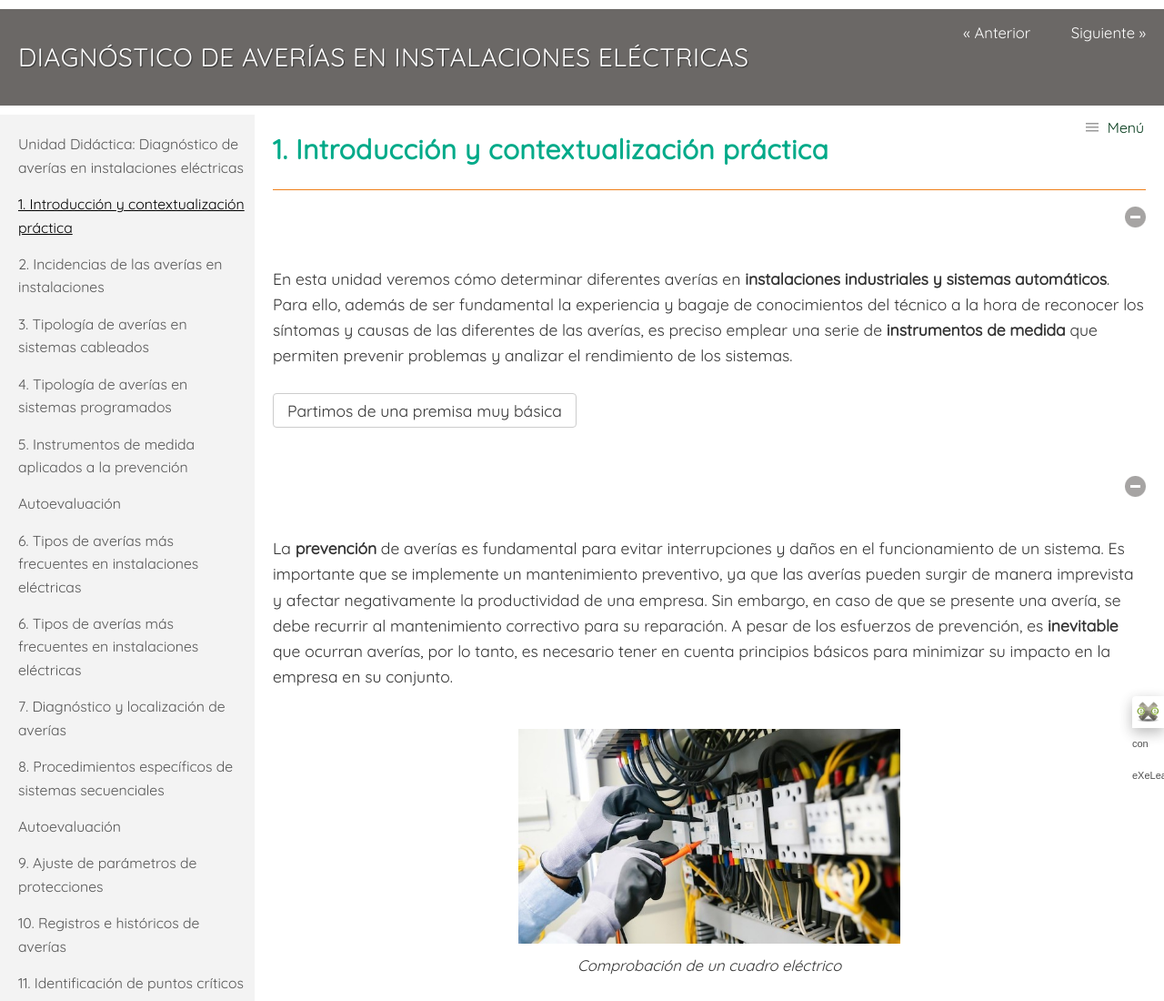
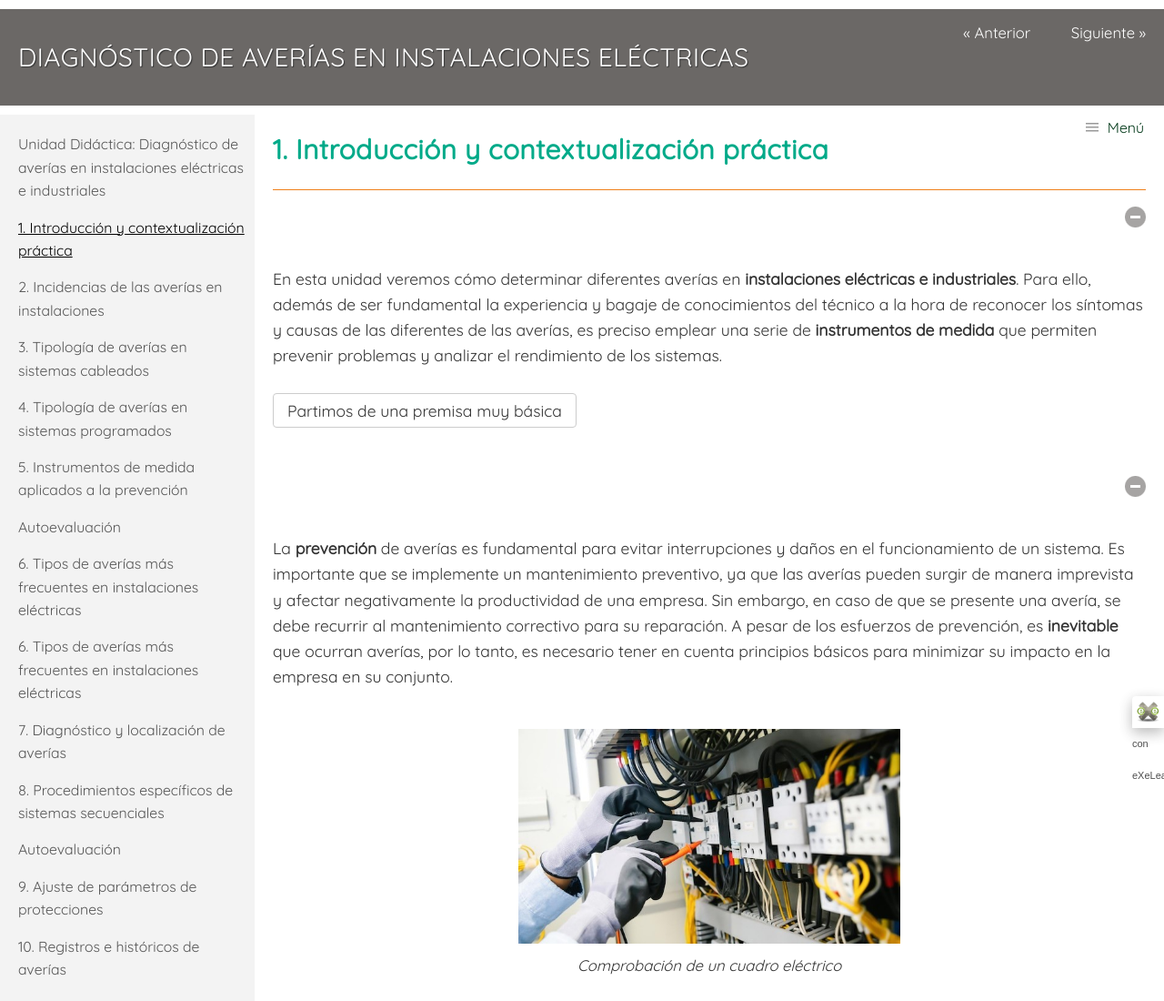
Before and after one commit to isaacrg1/DiagnosticoDeAverias, a plain HTML site: page 1_introduccin_y_contextualizacin_prctica.html in a window 1280 px wide. Shown: the top 1100 px of the page at 91% size. Drawn offline with Linux system fonts and the light colour scheme.

Commit message:
Add files via upload

```diff
--- a/1_introduccin_y_contextualizacin_prctica.html
+++ b/1_introduccin_y_contextualizacin_prctica.html
@@ -22,7 +22,7 @@
 <header id="header" ><div id="headerContent">Diagnóstico de averías en instalaciones eléctricas</div></header>
 <nav id="siteNav">
 <ul>
-   <li><a href="index.html" class="daddy main-node">Unidad Didáctica: Diagnóstico de averías en instalaciones eléctricas</a></li>
+   <li><a href="index.html" class="daddy main-node">Unidad Didáctica: Diagnóstico de averías en instalaciones eléctricas e industriales</a></li>
    <li id="active"><a href="1_introduccin_y_contextualizacin_prctica.html" class="active no-ch">1. Introducción y contextualización práctica</a></li>
    <li><a href="2_incidencias_de_las_averas_en_instalaciones.html" class="no-ch">2. Incidencias de las averías en instalaciones</a></li>
    <li><a href="3_tipologa_de_averas_en_sistemas_cableados.html" class="no-ch">3. Tipología de averías en sistemas cableados</a></li>
@@ -57,7 +57,7 @@
 <article class="iDevice_wrapper textIdevice" id="id4">
 <div class="iDevice emphasis0" >
 <div id="ta4_130_2" class="block iDevice_content">
-<div class="exe-text"><p>En esta unidad veremos cómo determinar diferentes averías en <strong>instalaciones industriales y sistemas automáticos</strong>. Para ello, además de ser fundamental la experiencia y bagaje de conocimientos del técnico a la hora de reconocer los síntomas y causas de las diferentes de las averías, es preciso emplear una serie de <strong>instrumentos de medida</strong> que permiten prevenir problemas y analizar el rendimiento de los sistemas.</p></div><div class="iDevice_buttons feedback-button js-required"><input type="button" class="feedbackbutton" value="Partimos de una premisa muy básica" /></div><div class="feedback js-feedback js-hidden"><p><span style="font-size: 18pt;"><strong><span lang="es" style="line-height: 115%; font-family: Calibri, sans-serif; color: black;">La mejor avería será aquella que no se produce y la mejor reparación será aquella que no hay que realizar.</span></strong></span></p></div>
+<div class="exe-text"><p>En esta unidad veremos cómo determinar diferentes averías en <strong>instalaciones eléctricas e industriales</strong>. Para ello, además de ser fundamental la experiencia y bagaje de conocimientos del técnico a la hora de reconocer los síntomas y causas de las diferentes de las averías, es preciso emplear una serie de <strong>instrumentos de medida</strong> que permiten prevenir problemas y analizar el rendimiento de los sistemas.</p></div><div class="iDevice_buttons feedback-button js-required"><input type="button" class="feedbackbutton" value="Partimos de una premisa muy básica" /></div><div class="feedback js-feedback js-hidden"><p><span style="font-size: 18pt;"><strong><span lang="es" style="line-height: 115%; font-family: Calibri, sans-serif; color: black;">La mejor avería será aquella que no se produce y la mejor reparación será aquella que no hay que realizar.</span></strong></span></p></div>
 </div>
 </div>
 </article>
```
